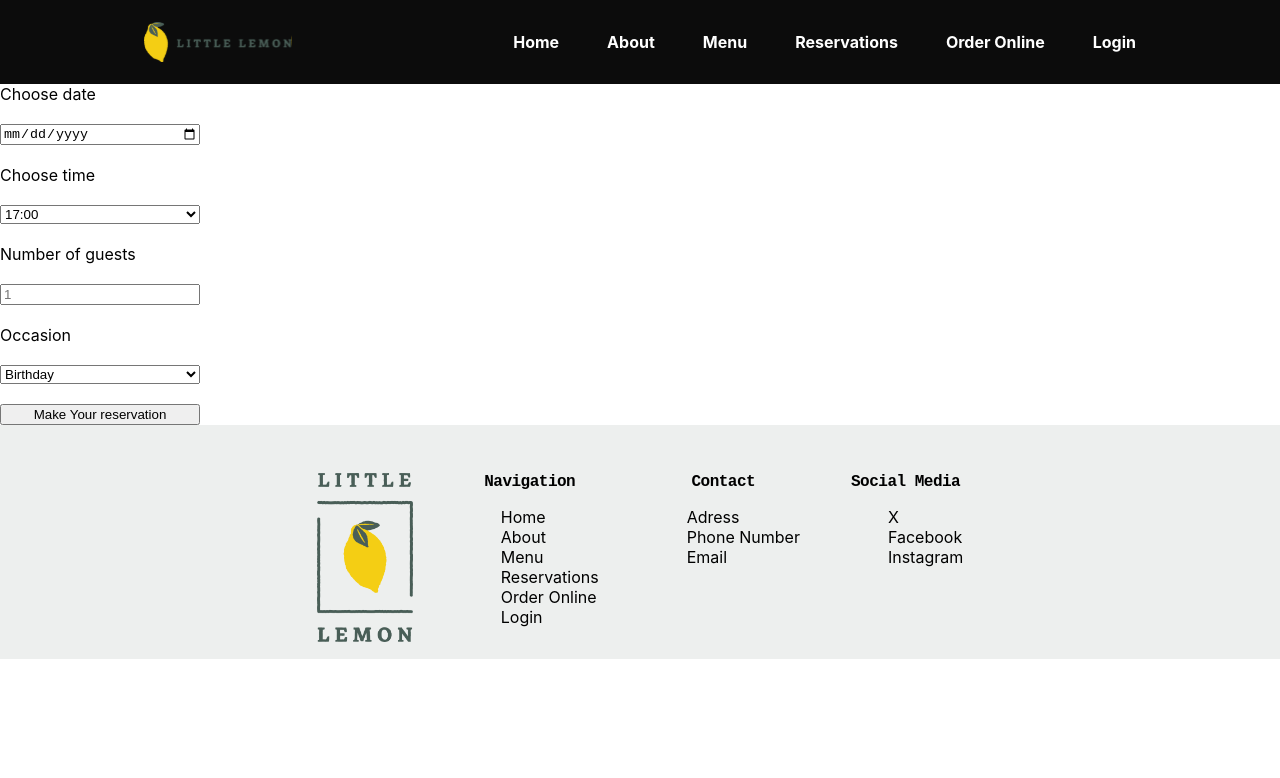
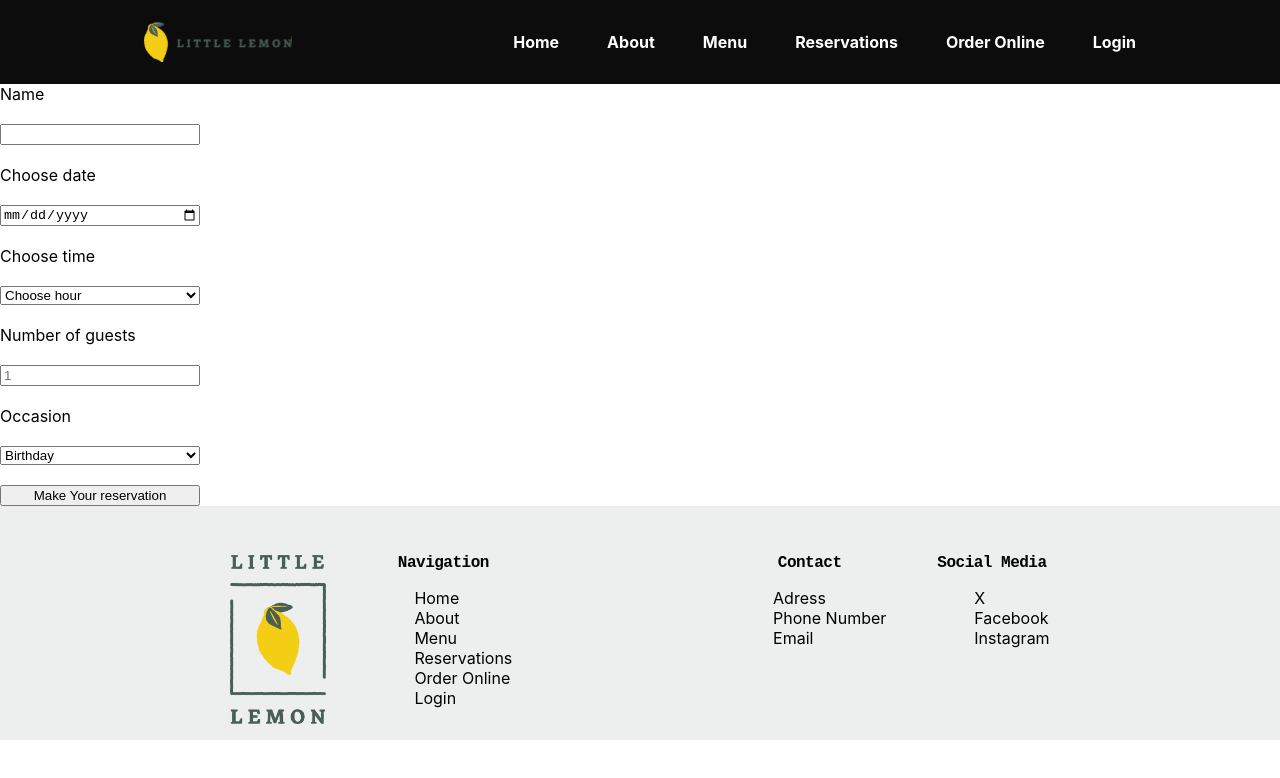
Before and after one commit to mroscardd/Capstone-React, a React (Create React App) app: page /booking in a window 1280 px wide. Shown: the top 778 px of the page. Built offline with nearby package versions, Linux system fonts and the light colour scheme.

Commit message:
form submit

```diff
--- a/src/App.css
+++ b/src/App.css
@@ -78,7 +78,7 @@ nav a {
 }
 
 .nav-links {
-    display: flex; /* Siempre visible en PC */
+    display: flex;
     flex-direction: row;
     position: static;
     width: auto;
@@ -389,32 +389,40 @@ min-width: 30ch;
 
 
 .footer{
+  background: #EDEFEE;
+}
+
+.Contentfooter {
   display: flex;
-  justify-content: center;
+  justify-content: space-around;
   flex-wrap: wrap;
   align-items: start;
   gap: 3rem;
   padding-bottom: 3rem;
   padding-top: 1rem;
   padding: 3rem 1rem 1rem 1rem;
-  background: #EDEFEE;
+  margin: 0 auto;
+  max-width: 62rem;
+
 }
 
 .div1{
   display:flex;
   gap: 3rem;
+  align-items: center;
+
 }
 
 .div2{
   display:flex;
-  justify-content: center;
+  align-items: center;
   gap: 3rem;
-
 }
 
-.footer div div{
+.footer div div div{
   display: flex;
   flex-direction:column;
+  justify-content: space-between;
   align-items: center;
 }
 
--- a/src/App.js
+++ b/src/App.js
@@ -3,20 +3,18 @@ import Header from './components/Header'
 import Footer from './components/Footer'
 import HomePage from './views/HomePage'
 import BookingPage from './views/BookingPage'
-import {Routes, Route} from 'react-router-dom'
+import ConfirmedBooking from './views/ConfirmedBooking'
+import {Routes, Route, useNavigate} from 'react-router-dom'
 import { useReducer } from 'react';
+import { fetchAPI } from './api';
+import { submitAPI } from './api'
 
 
-export const initializeTimes = () => {
-        return ["17:00", "18:00", "19:00", "20:00", "21:00", "22:00"];
-        }
 
-
-export const updateTimes = (state, action) => {
+const updateTimes = (state, action) => {
     switch(action.type) {
         case 'UPDATE_TIMES':
-                return initializeTimes();
-
+            return fetchAPI(action.payload)
 
         default:
             return state;
@@ -24,12 +22,23 @@ export const updateTimes = (state, action) => {
         }
     }
 
+const initializeTimes = () => {
+    const today = new Date();
+    return fetchAPI(today);
+};
 
 function App() {
 
 
-    const[availableTimes, dispatch] = useReducer(updateTimes,[], initializeTimes)
+    const[availableTimes, dispatch] = useReducer(updateTimes, [], initializeTimes)
 
+    const navigate = useNavigate()
+
+    const submitForm = (formdata) => {
+        submitAPI(formdata)
+        navigate("booking/confirmed")
+
+    }
 
 
     return (
@@ -37,12 +46,11 @@ function App() {
         <Header/>
         <main>
             <Routes>
-              <Route path="/" element={<HomePage />}></Route>
+              <Route path="/" element={<HomePage/>}></Route>
               <Route path="/booking" element={<BookingPage
                 availableTimes={availableTimes}
-                                            dispatch = {dispatch}
-                                            />
-                                            }></Route>
+                dispatch = {dispatch} submitForm={submitForm}/>}></Route>
+               <Route path="/booking/confirmed" element={<ConfirmedBooking/>}></Route>
             </Routes>
         </main>
         <Footer/>
--- /dev/null
+++ b/src/api.js
@@ -0,0 +1,27 @@
+const seededRandom = function (seed) {
+    var m = 2**35 - 31;
+    var a = 185852;
+    var s = seed % m;
+    return function () {
+        return (s = s * a % m) / m;
+    };
+}
+
+export const fetchAPI = function(date) {
+    let result = [];
+    let random = seededRandom(date.getDate());
+
+    for(let i = 17; i <= 23; i++) {
+        if(random() < 0.5) {
+            result.push(i + ':00');
+        }
+        if(random() < 0.5) {
+            result.push(i + ':30');
+        }
+    }
+    return result;
+};
+
+export const submitAPI = function(formData) {
+    return true;
+};
--- a/src/components/Footer.js
+++ b/src/components/Footer.js
@@ -6,6 +6,7 @@ function Footer () {
 
     return(
         <footer className="footer">
+          <div className="Contentfooter">
             <div className="div1">
                 <div>
                     <img src={logo} alt="imagen footer" />
@@ -40,6 +41,7 @@ function Footer () {
                     </ul>
                 </div>
             </div>
+          </div>
         </footer>
     )
 }
--- a/src/components/Form.js
+++ b/src/components/Form.js
@@ -1,19 +1,37 @@
 import { useState } from "react"
 
-function Form({availableTimes, dispatch}) {
+
+function Form({availableTimes, dispatch, submitForm}) {
     const [data, setData] = useState(
-        {date: "", time: "", guest: "", ocassion:"" }
+        {name: "", date: "", time: "", guest: "", ocassion:"Birthday" }
     )
 
 
     const handleDate = (e) => {
         setData({...data, date: e.target.value})
         const selectedDate = e.target.value
-        dispatch({type: 'UPDATE_TIMES', payload: selectedDate})
+        const dateObject = new Date(selectedDate)
+        dispatch({type: 'UPDATE_TIMES', payload: dateObject})
+    }
+
+    const handleSubmit= (e) => {
+        e.preventDefault()
+        submitForm(data)
+        console.log(data)
+
     }
 
     return (
-    <form onSubmit={e => e.preventDefault()}>
+    <form onSubmit={handleSubmit}>
+         <label htmlFor="res-name">Name</label>
+        <input
+            type="text"
+            id="res-name"
+            value={data.name}
+            onChange={e => setData({...data, name: e.target.value})}
+            required
+            aria-required="true"
+            />
         <label htmlFor="res-date">Choose date</label>
         <input
             type="date"
@@ -31,6 +49,7 @@ function Form({availableTimes, dispatch}) {
             required
             aria-required="true"
             >
+            <option value="">Choose hour</option>
             {availableTimes?.map(p => <option key={p} value={p}>{p}</option>)}
         </select>
         <label htmlFor="guests">Number of guests</label>
@@ -51,8 +70,9 @@ function Form({availableTimes, dispatch}) {
             value={data.ocassion}
             onChange={e => setData({...data, ocassion: e.target.value})}
             >
-            <option>Birthday</option>
-            <option>Anniversary</option>
+            <option value="Birthday">Birthday</option>
+            <option value="Enjoy">Enjoy</option>
+            <option value="Anniversary">Anniversary</option>
         </select>
         <input type="submit" value="Make Your reservation"/>
     </form>
--- a/src/views/BookingPage.js
+++ b/src/views/BookingPage.js
@@ -1,8 +1,8 @@
 import Form from '../components/Form'
 
-function BookingPage({availableTimes, dispatch}) {
+function BookingPage({availableTimes, dispatch, submitForm}) {
     return(
-        <Form availableTimes={availableTimes} dispatch = {dispatch}/>
+        <Form availableTimes={availableTimes} dispatch = {dispatch} submitForm={submitForm}/>
     )
 }
 
--- /dev/null
+++ b/src/views/ConfirmedBooking.js
@@ -0,0 +1,11 @@
+
+function ConfirmedBooking() {
+    return(
+        <div>
+            <h2>Booking confirmed!!</h2>
+        </div>
+    )
+
+}
+
+export default ConfirmedBooking
```
Lines whose indentation alone changed are shown as unchanged.
